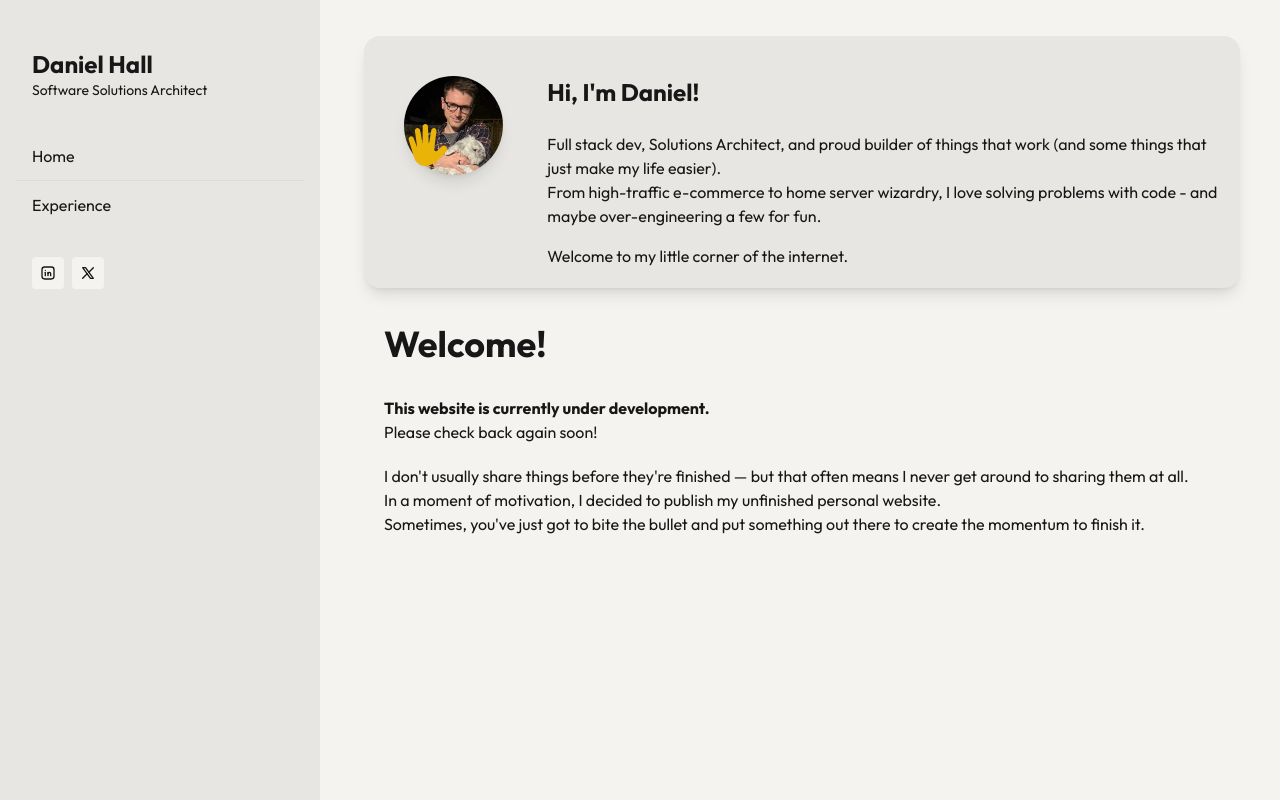
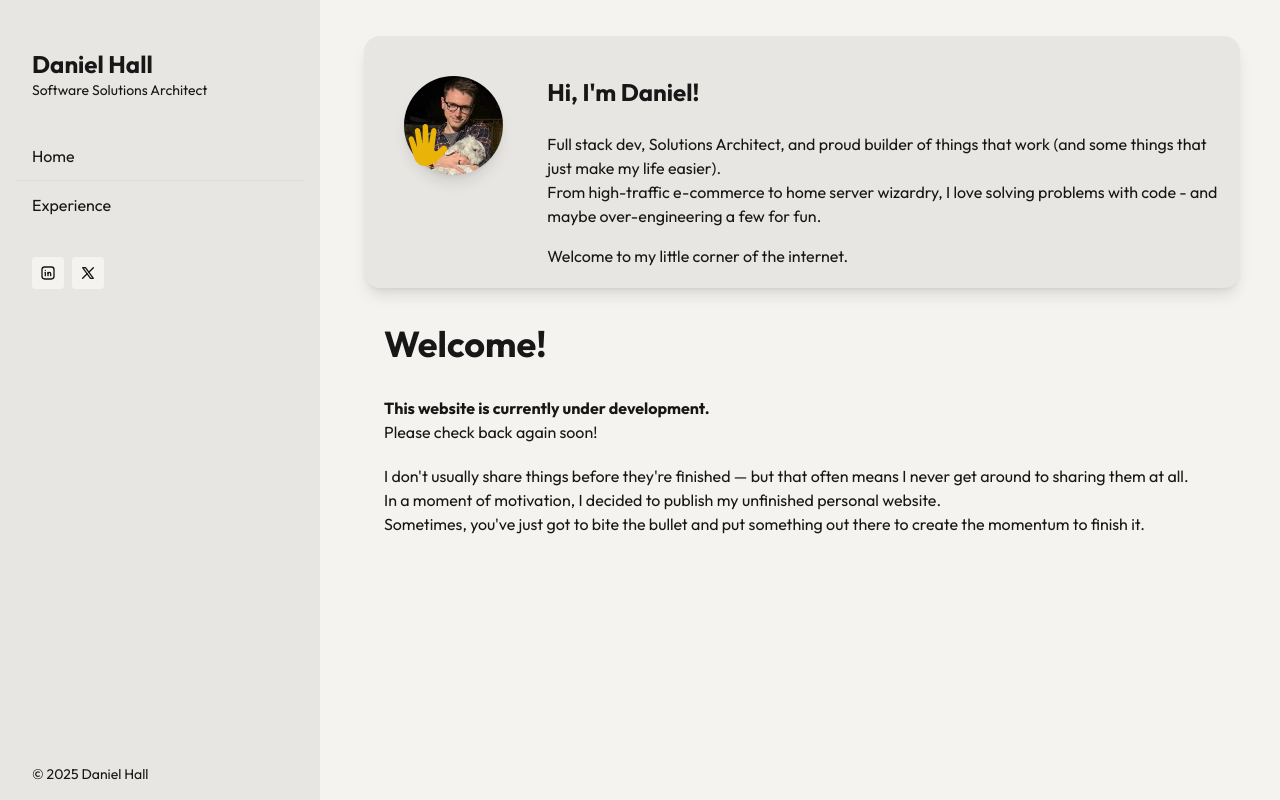
Before and after one commit to danielhall/nextjs-daniel-hall-blog, a Next.js app: page / in a window 1280 px wide. Built offline with nearby package versions, Linux system fonts and the light colour scheme.

Commit message:
Adding copyright message

```diff
--- a/src/components/sidebar/index.tsx
+++ b/src/components/sidebar/index.tsx
@@ -83,6 +83,9 @@ const Sidebar = ({ sidebarOpen, setSidebarOpen }: SidebarProps) => {
             <TbBrandX className="w-8 h-8 bg-background p-2 rounded" />
           </a>
         </div>
+        <div className="mt-auto px-8 py-4 text-sm text-foreground/30">
+          © {new Date().getFullYear()} Daniel Hall
+        </div>
       </aside>
     </>
   );
```
